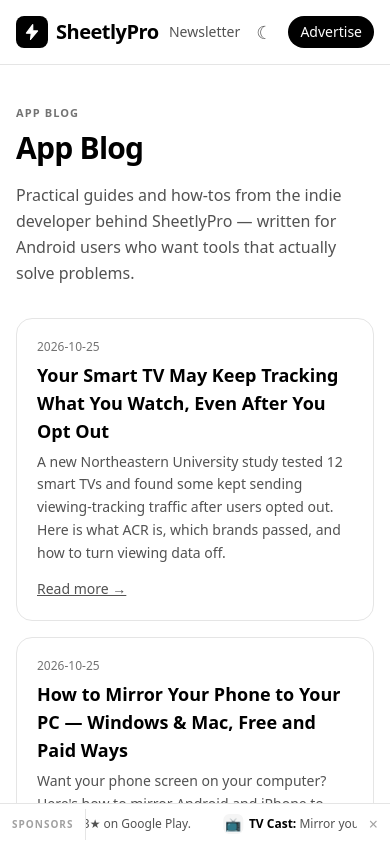
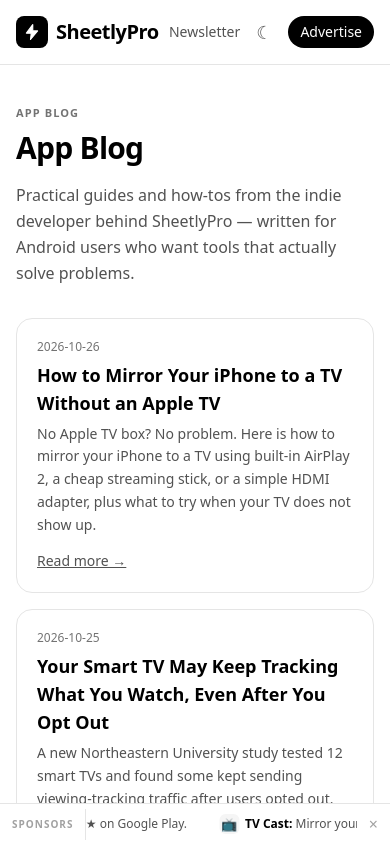
Before and after one commit to Stropurbo/bank-statement-frontend, a React (Vite) app: page /apps in a window 390 px wide. Shown: the top 842 px of the page. Built offline with nearby package versions, Linux system fonts and the light colour scheme.

Commit message:
Apps blog: How to Mirror Your iPhone to a TV Without an Apple TV (TV Cast SEO, keyword #2)

```diff
--- a/src/data/appBlog.js
+++ b/src/data/appBlog.js
@@ -47,6 +47,56 @@
 // Body blocks: { p: "..." } | { h2: "..." } | { ul: ["..."] } | { ol: ["..."] }
 // Keep <strong> tags inside strings for emphasis. Keep Play URLs exact.
 export const APP_POSTS = [
+  {
+    slug: "mirror-iphone-to-tv-without-apple-tv",
+    title: "How to Mirror Your iPhone to a TV Without an Apple TV",
+    date: "2026-10-26",
+    description:
+      "No Apple TV box? No problem. Here is how to mirror your iPhone to a TV using built-in AirPlay 2, a cheap streaming stick, or a simple HDMI adapter, plus what to try when your TV does not show up.",
+    appId: "tv-cast",
+    body: [
+      {
+        p: "Your iPhone holds your photos, videos, games and video calls, and sometimes that small screen is the problem. An Apple TV box is the obvious fix, but it is far from the only one. Most TVs sold in the last few years can already receive your iPhone screen directly, and the rest need only a cheap adapter or stick. Here are the ways that actually work, cheapest first.",
+      },
+      { h2: "1. Check for built-in AirPlay 2 first (free)" },
+      {
+        p: "This is the step most people skip, and it costs nothing. Since 2018, TV makers have built AirPlay 2 into smart TVs from the big brands: Samsung (2018 models and later), LG (2019 and later, plus some 2018 models), Sony (2019 and later), Vizio (2018 and later), TCL Roku TVs (2019 and later) and Hisense (2020 and later). If your TV is from any of these brands and is only a few years old, there is a good chance it already works.",
+      },
+      {
+        p: "To try it, connect your iPhone and your TV to the same Wi-Fi network, then open Control Center on your iPhone by swiping down from the top-right corner (on older iPhones with a Home button, swipe up from the bottom instead). Tap Screen Mirroring, pick your TV from the list, and enter the code shown on the TV if it asks for one. Your whole iPhone screen appears on the TV, with sound through the TV speakers.",
+      },
+      {
+        p: "If your TV does not appear in the list, AirPlay may simply be switched off. Look in your TV settings for Apple AirPlay and HomeKit (on Samsung it sits under General, on LG under Connection) and make sure it is turned on. A restart of both devices also fixes the problem more often than you would expect.",
+      },
+      { h2: "2. Add AirPlay with a streaming stick (cheap)" },
+      {
+        p: "If your TV is older or has no AirPlay setting at all, a Roku streaming player adds it. Most current Roku players (Streaming Stick 4K, Express 4K, Premiere, Ultra, Streambar) support AirPlay 2, so plugging one into any TV with an HDMI port gives that TV an AirPlay receiver. Check your model supports it before buying. Once the Roku is set up on your Wi-Fi, it shows up in your iPhone's Screen Mirroring list just like a built-in AirPlay TV. It is a much cheaper buy than an Apple TV box, and you get a full streaming player into the bargain.",
+      },
+      { h2: "3. Cast from inside an app instead of mirroring everything" },
+      {
+        p: "Sometimes you do not need your whole screen on the TV, only the video. Many apps, including YouTube, have a cast button built in: tap it and the video plays on a Chromecast, a Google TV device or a TV with Chromecast built in, while your phone stays free for other things. This is streaming, not mirroring, so it will not show your photos, games or video calls. It is worth knowing the difference before you buy anything: if you only ever watch YouTube and similar apps on the TV, casting from the app may be all you need.",
+      },
+      {
+        p: "One honest caveat: some streaming apps restrict casting and mirroring for rights reasons, so a show that plays fine on your phone may refuse to appear on the TV. When that happens, use the TV's own app for that service instead.",
+      },
+      { h2: "4. Go wired with an HDMI adapter (works on any TV)" },
+      {
+        p: "The most reliable option of all is a cable. Apple's Lightning Digital AV Adapter mirrors any iPhone with a Lightning port to any TV with an HDMI port, and it lets you charge the phone while you mirror. If you have an iPhone 15 or later with USB-C, a standard USB-C to HDMI adapter does the same job, usually for less money. There is no Wi-Fi involved, so there is no wireless lag, no dropped connection and no compatibility list to check. It is the best choice for hotel TVs, older TVs and presentations where the connection simply has to work.",
+      },
+      { h2: "5. When your TV still does not show up" },
+      {
+        p: "Work through this short checklist before spending any money. First, confirm both devices are on the same Wi-Fi network, not one on Wi-Fi and one on a guest network. Second, check that AirPlay is switched on in the TV settings, as described above. Third, restart both the iPhone and the TV. Fourth, check for software updates on the TV, since manufacturers add and fix AirPlay support in updates. Fifth, if the picture stutters, move closer to your router or switch to the 5 GHz Wi-Fi band, which handles video better than the crowded 2.4 GHz band.",
+      },
+      { h2: "Which way should you pick?" },
+      {
+        p: "If your TV already has AirPlay 2, use it: it is free and already installed. If your TV is older, a Roku stick is the cheapest wireless fix. If you want zero fuss or you travel with your phone, an HDMI adapter is the one purchase that works everywhere. For the general picture, including the Android side of the same problem, see our guide to <a href=\"/apps/ways-to-mirror-phone-to-tv-2026\">5 ways to mirror your phone to a TV</a>.",
+      },
+      { h2: "Got an Android phone in the house too?" },
+      {
+        p: "Everything above is about iPhone, but most households have more than one kind of phone. If there is also an Android phone in the house, <strong>TV Cast — Screen Mirroring</strong> is a paid Android app that mirrors it to smart TVs, Fire TV and PCs in seconds, with no Chromecast needed. It is a one-time purchase with no subscription. Our walkthrough covers <a href=\"/apps/mirror-android-to-tv-without-chromecast\">mirroring Android to a TV without a Chromecast</a>. The Play Store card below takes you straight to it.",
+      },
+    ],
+  },
   {
     slug: "smart-tv-tracking-after-opt-out-study",
     title: "Your Smart TV May Keep Tracking What You Watch, Even After You Opt Out",
```
Also changed, not shown: 1 other file (tests, documents, lock files or other folders).
